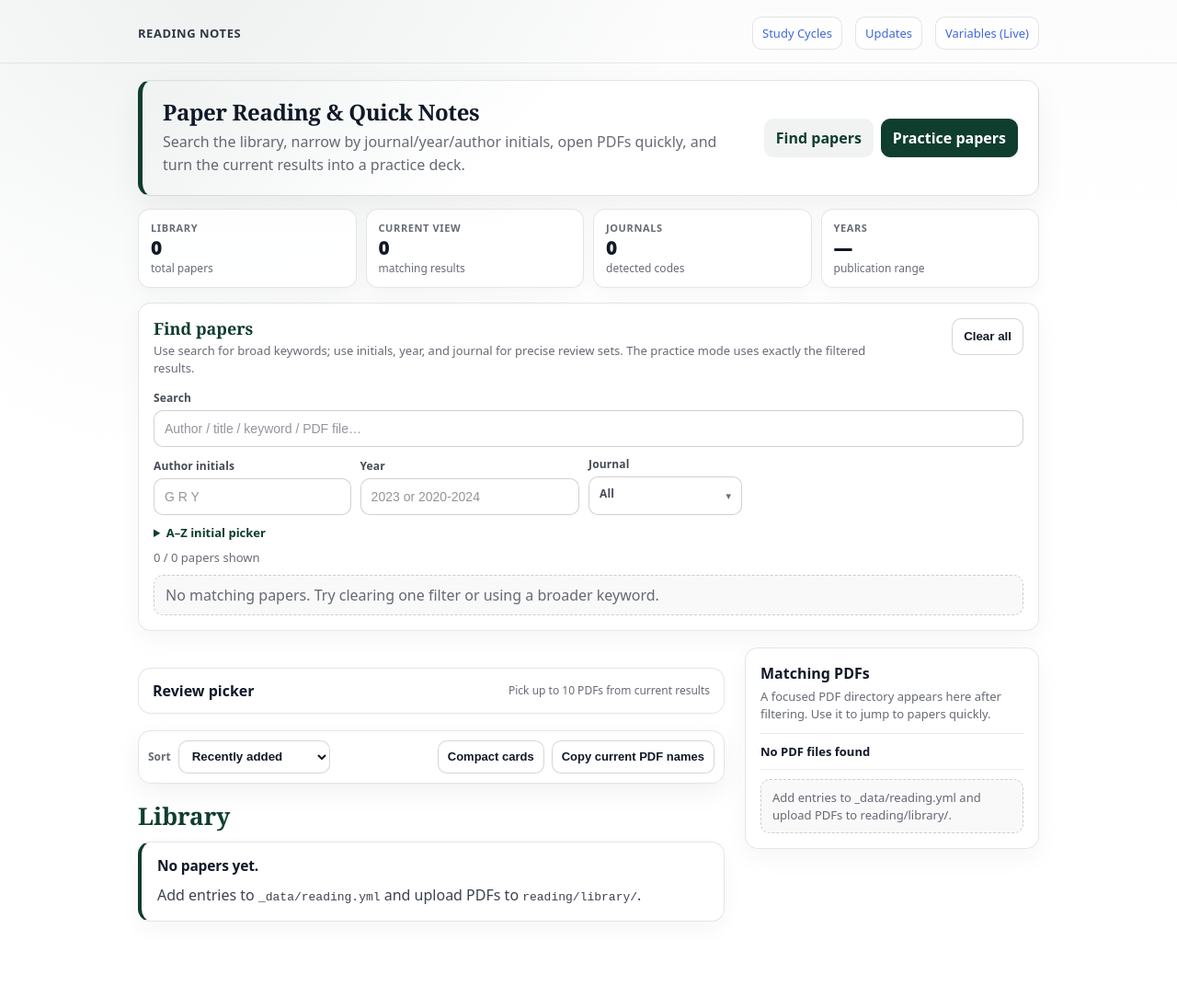
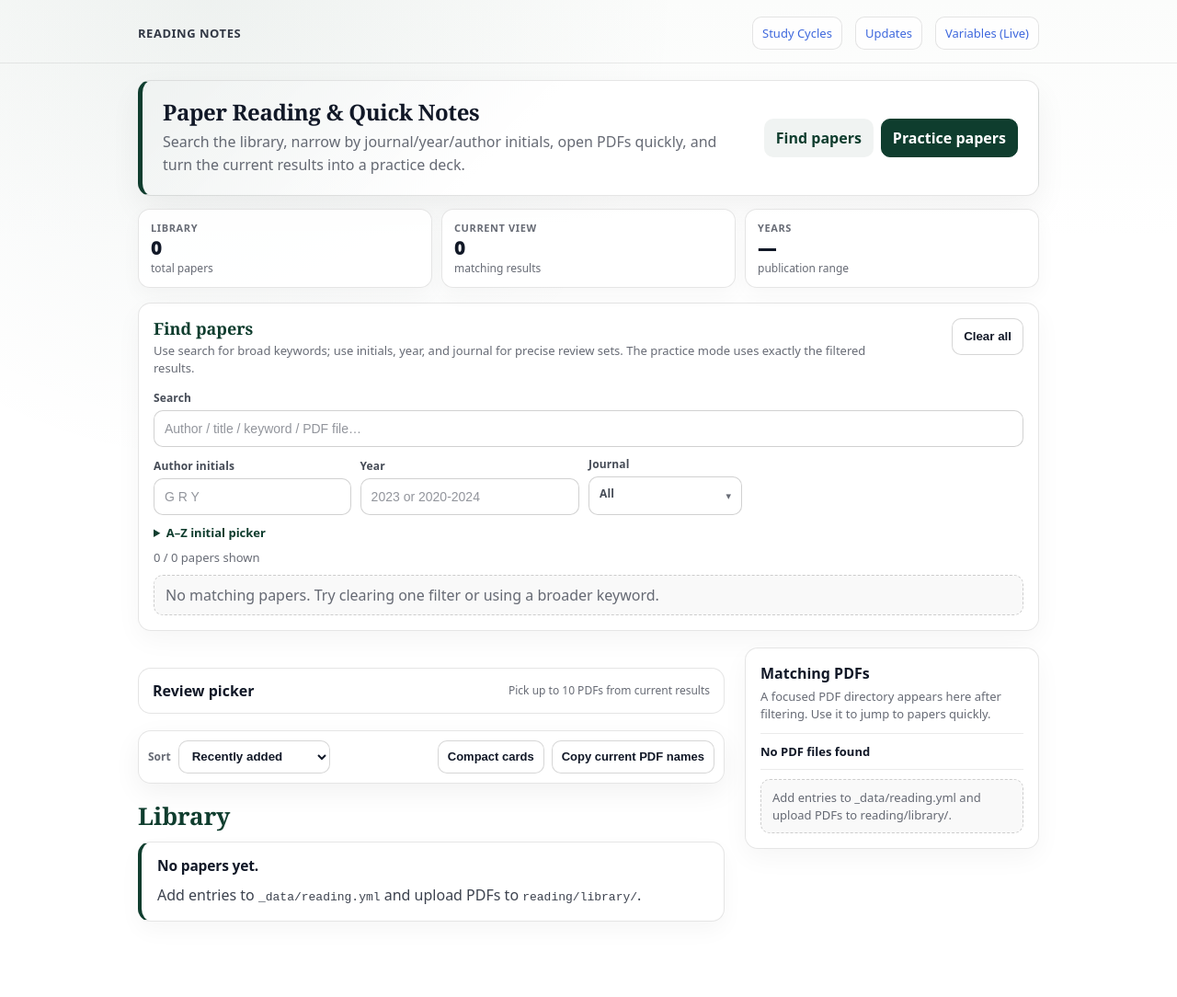
Before and after one commit to yaxinzn/study-archive, a Jekyll site: the page built from reading/index.md, in a window 1280 px wide. Shown: the whole page at 92% size. Built offline with Jekyll 4.4.1, drawn with Linux system fonts in a browser that asks for light colours.

Commit message:
Adjust reading stats layout and remove journals stat

```diff
--- a/reading/index.md
+++ b/reading/index.md
@@ -114,7 +114,7 @@ body{
 /* Dashboard stats and utility toolbar */
 .reading-stats{
   display:grid;
-  grid-template-columns:repeat(4, minmax(0,1fr));
+  grid-template-columns:repeat(3, minmax(0,1fr));
   gap:10px;
   margin:0 0 16px 0;
 }
@@ -1036,11 +1036,6 @@ body{
         <div class="reading-stat-label">Current view</div>
         <div class="reading-stat-value" id="readingStatShown">—</div>
         <div class="reading-stat-sub">matching results</div>
-      </div>
-      <div class="reading-stat-card">
-        <div class="reading-stat-label">Journals</div>
-        <div class="reading-stat-value" id="readingStatJournals">—</div>
-        <div class="reading-stat-sub">detected codes</div>
       </div>
       <div class="reading-stat-card">
         <div class="reading-stat-label">Years</div>
```
Also changed, not shown: other parts of reading/index.md (+0 -4 lines).
